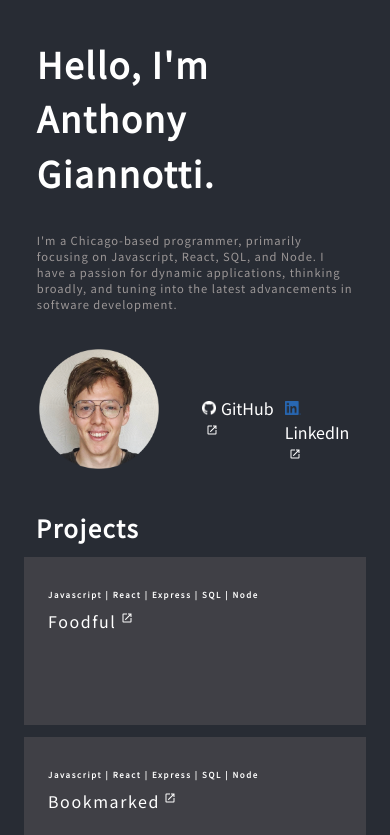
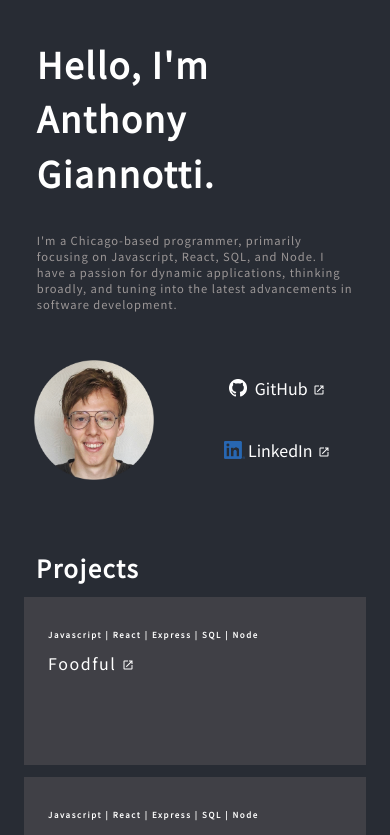
Before and after one commit to agiannotti/agiannotti-portfolio, a React (Create React App) app: page / in a window 390 px wide. Shown: the top 835 px of the page. Built offline with nearby package versions, Linux system fonts and the light colour scheme.

Commit message:
mobile view

```diff
--- a/src/Components/HeaderBar/HeaderBar.css
+++ b/src/Components/HeaderBar/HeaderBar.css
@@ -1,41 +1,78 @@
 .header-bar {
   margin: 0;
-  padding: 1rem;
-  padding-top: 0;
+  padding: 1.3rem;
   display: flex;
-  flex-direction: row;
+  flex-direction: column;
   text-decoration: none;
+  text-align: center;
+  height: 10rem;
 }
 
 .header-bar p {
   margin: 0;
-  padding: 0.5rem;
+  flex-wrap: wrap;
+}
+
+.face-container {
+  height: 140px;
+  width: 140px;
+  padding: 0.2rem;
 }
 
 .face-img {
   height: 120px;
-  margin: 0 25px 0 10px;
-  padding: 0.8rem;
+  width: 120px;
 }
 
 .header-links {
-  margin: 0;
-  margin-top: 55px;
-  padding: 5px;
-  height: 30px;
+  align-self: flex-end;
+  flex-direction: column;
+  width: 140px;
+  padding-bottom: 35px;
+  padding-right: 20px;
+  position: relative;
+  bottom: 115px;
 }
 
 .launch-img {
   height: 12px;
-  padding: 4px;
+  padding: 5px;
+  position: relative;
+  top: 6px;
 }
 
 .git-img {
-  height: 14px;
-  padding-right: 5px;
+  height: 18px;
+  padding-right: 8px;
+  padding-top: 4px;
+  position: relative;
+  top: 2px;
 }
 
 .linkedin-img {
-  height: 14px;
-  padding-right: 5px;
+  height: 18px;
+  padding-right: 3px;
+  padding-top: 4px;
+  position: relative;
+  top: 2px;
 }
+
+@media (min-width: 470px) {
+  /* .header-links {
+    margin: 0;
+    margin-top: 55px;
+    padding: 5px;
+    height: 30px;
+    padding-right: 22px;
+  }
+  .git-img {
+    height: 18px;
+    padding-right: 8px;
+    padding-top: 4px;
+  }
+  .linkedin-img {
+    height: 18px;
+    padding-right: 8px;
+    padding-top: 4px;
+  } */
+}
--- a/src/Components/HeaderBar/HeaderBar.js
+++ b/src/Components/HeaderBar/HeaderBar.js
@@ -9,7 +9,9 @@ import linkedin from '../../Images/linkedin.png';
 export default function HeaderBar() {
   return (
     <div className='header-bar'>
-      <img className='face-img' src={face} alt='face-img' />
+      <div className='face-container'>
+        <img className='face-img' src={face} alt='face-img' />
+      </div>
       <div className='header-links'>
         <a
           target={'_blank'}
--- a/src/Components/Main/Main.js
+++ b/src/Components/Main/Main.js
@@ -8,7 +8,7 @@ export default function Main() {
     <>
       <div className='main'>
         <header className='header'>
-          <h1> Hello, I'm Anthony Giannotti.</h1>
+          <h1>Hello, I'm Anthony Giannotti.</h1>
           <p>
             I'm a Chicago-based programmer, primarily focusing on Javascript,
             React, SQL, and Node. I have a passion for dynamic applications,
```
